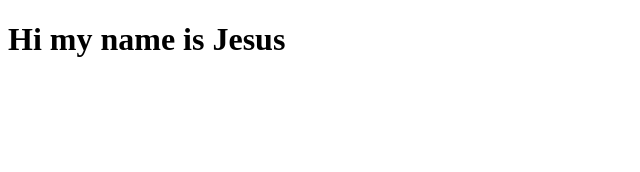
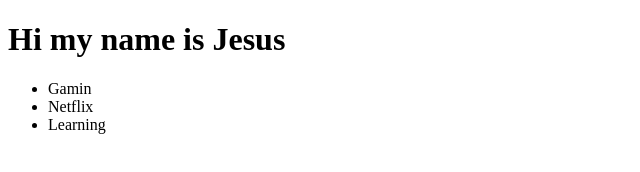
Before and after one commit to OddTK/hello_world, a plain HTML site: page index.html in a window 1280 px wide. Shown: the whole page, without its empty margins (0-640 px from the left). Drawn offline with Linux system fonts and the light colour scheme.

Commit message:
Added favorite hobbies

```diff
--- a/index.html
+++ b/index.html
@@ -6,5 +6,10 @@
 </head>
 <body>
 <h1>Hi my name is Jesus</h1>
+<ul>
+    <li>Gamin</li>
+    <li>Netflix</li>
+    <li>Learning</li>
+</ul>
 </body>
 </html>
```
